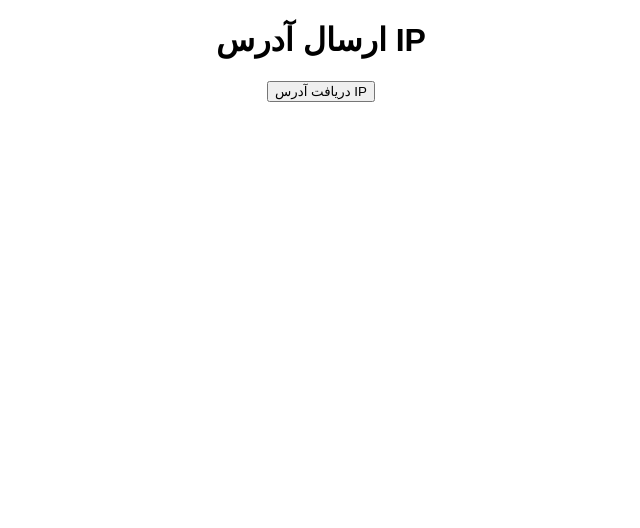
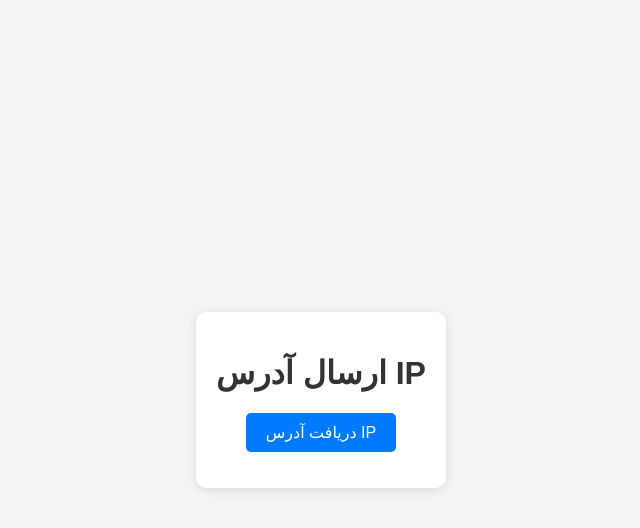
Before and after one commit to Team-CipherRaiders/Team-CipherRaiders.github.io, a plain HTML site: page index.html in a window 1280 px wide. Shown: the whole page, without its empty margins (319-959 px from the left). Drawn offline with Linux system fonts and the light colour scheme.

Commit message:
Update styles.css

```diff
--- a/styles.css
+++ b/styles.css
@@ -1,17 +1,32 @@
 body {
-  font-family: Arial, sans-serif;
-  text-align: center;
+    font-family: Arial, sans-serif;
+    background-color: #f4f4f4;
+    color: #333;
+    display: flex;
+    justify-content: center;
+    align-items: center;
+    height: 100vh;
+    margin: 0;
 }
 
-#request-access {
-  background-color: #4CAF50;
-  color: #ffffff;
-  padding: 10px 20px;
-  border: none;
-  border-radius: 5px;
-  cursor: pointer;
+.container {
+    text-align: center;
+    background: white;
+    padding: 20px;
+    border-radius: 10px;
+    box-shadow: 0 2px 10px rgba(0, 0, 0, 0.1);
 }
 
-#request-access:hover {
-  background-color: #3e8e41;
+button {
+    padding: 10px 20px;
+    font-size: 16px;
+    color: white;
+    background-color: #007bff;
+    border: none;
+    border-radius: 5px;
+    cursor: pointer;
 }
+
+button:hover {
+    background-color: #0056b3;
+}
```
